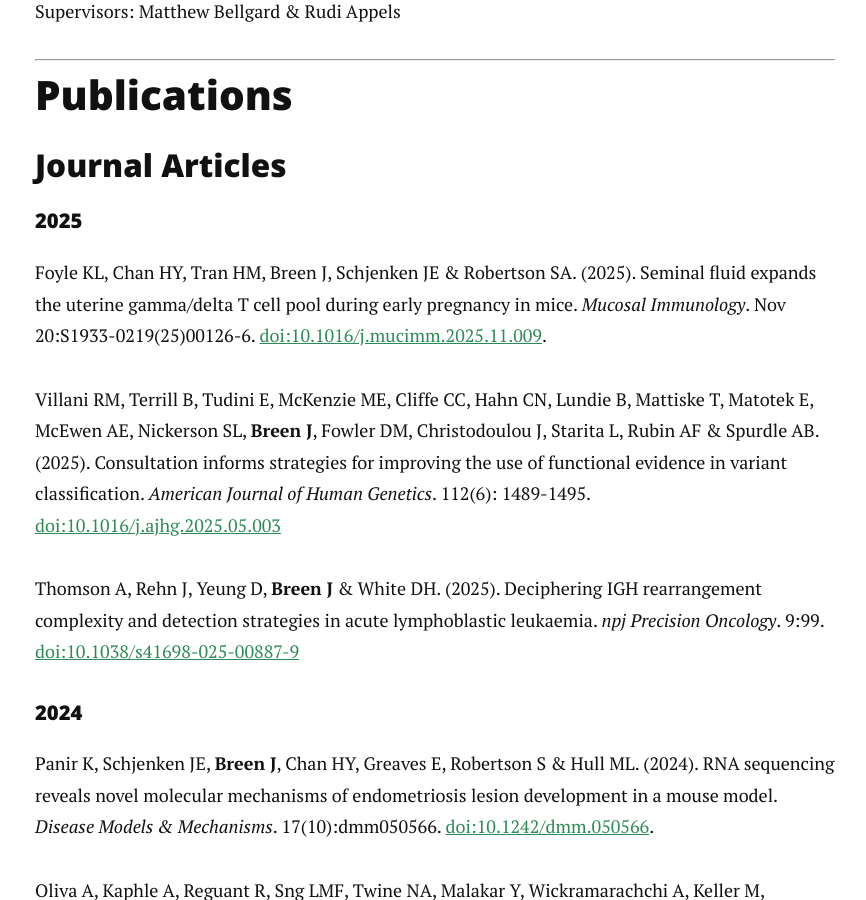
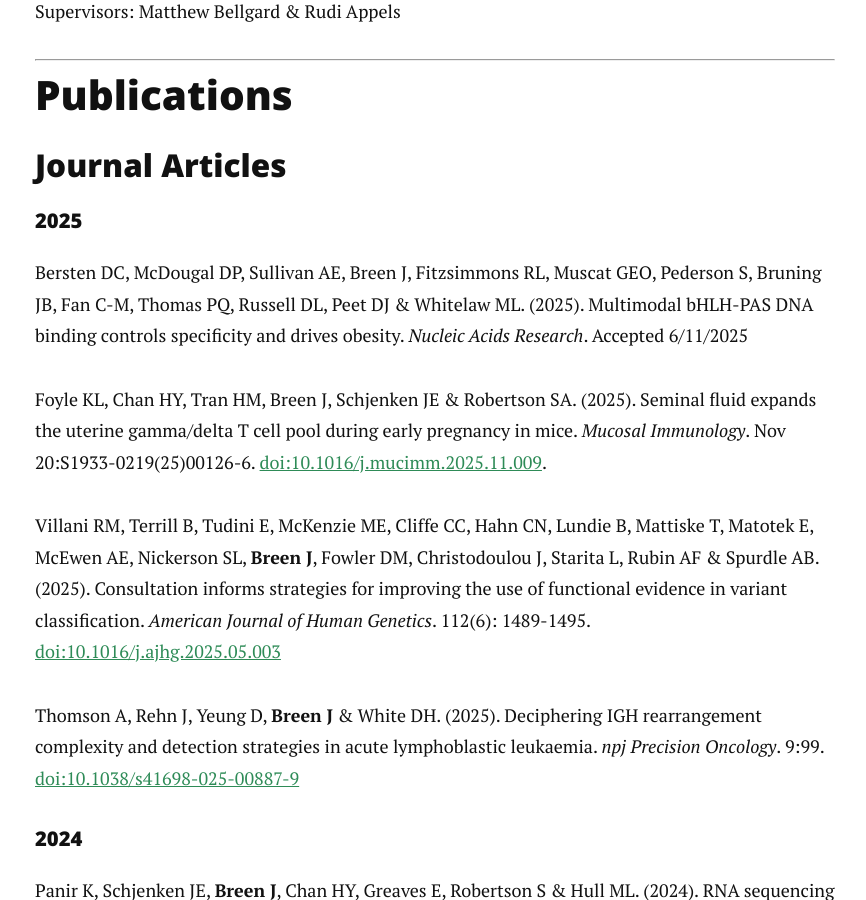
Before and after one commit to jimmybgammyknee/jimmybgammyknee.github.io, a Jekyll site: the page built from cv.md, in a window 1280 px wide and 900 px high, scrolled down 2404 px. Shown: the whole window, without its empty margins (205-1071 px from the left). Built offline with Jekyll 4.4.1, drawn with Linux system fonts in a browser that asks for light colours; nearby versions of some CDN libraries.

Commit message:
Add journal article on bHLH-PAS DNA binding
Added a new journal article reference for 2025.

```diff
--- a/cv.md
+++ b/cv.md
@@ -76,6 +76,8 @@ Supervisors: Matthew Bellgard & Rudi Appels <br>
 ### Journal Articles
 
 #### 2025
+
+Bersten DC, McDougal DP, Sullivan AE, Breen J, Fitzsimmons RL, Muscat GEO, Pederson S, Bruning JB, Fan C-M, Thomas PQ, Russell DL, Peet DJ & Whitelaw ML. (2025). Multimodal bHLH-PAS DNA binding controls specificity and drives obesity. _Nucleic Acids Research_. Accepted 6/11/2025
 
 Foyle KL, Chan HY, Tran HM, Breen J, Schjenken JE & Robertson SA. (2025). Seminal fluid expands the uterine gamma/delta T cell pool during early pregnancy in mice. _Mucosal Immunology_. Nov 20:S1933-0219(25)00126-6. [doi:10.1016/j.mucimm.2025.11.009](https://doi.org/10.1016/j.mucimm.2025.11.009).
 
```
